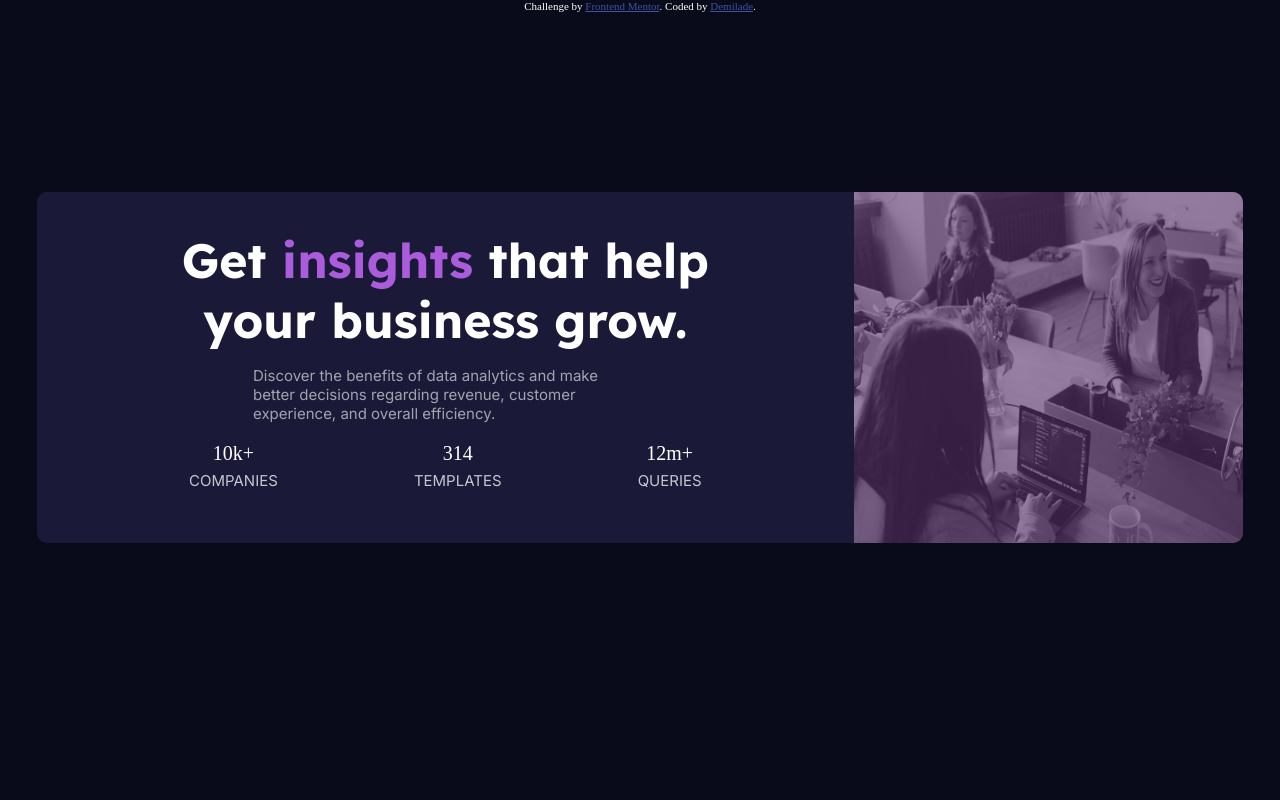
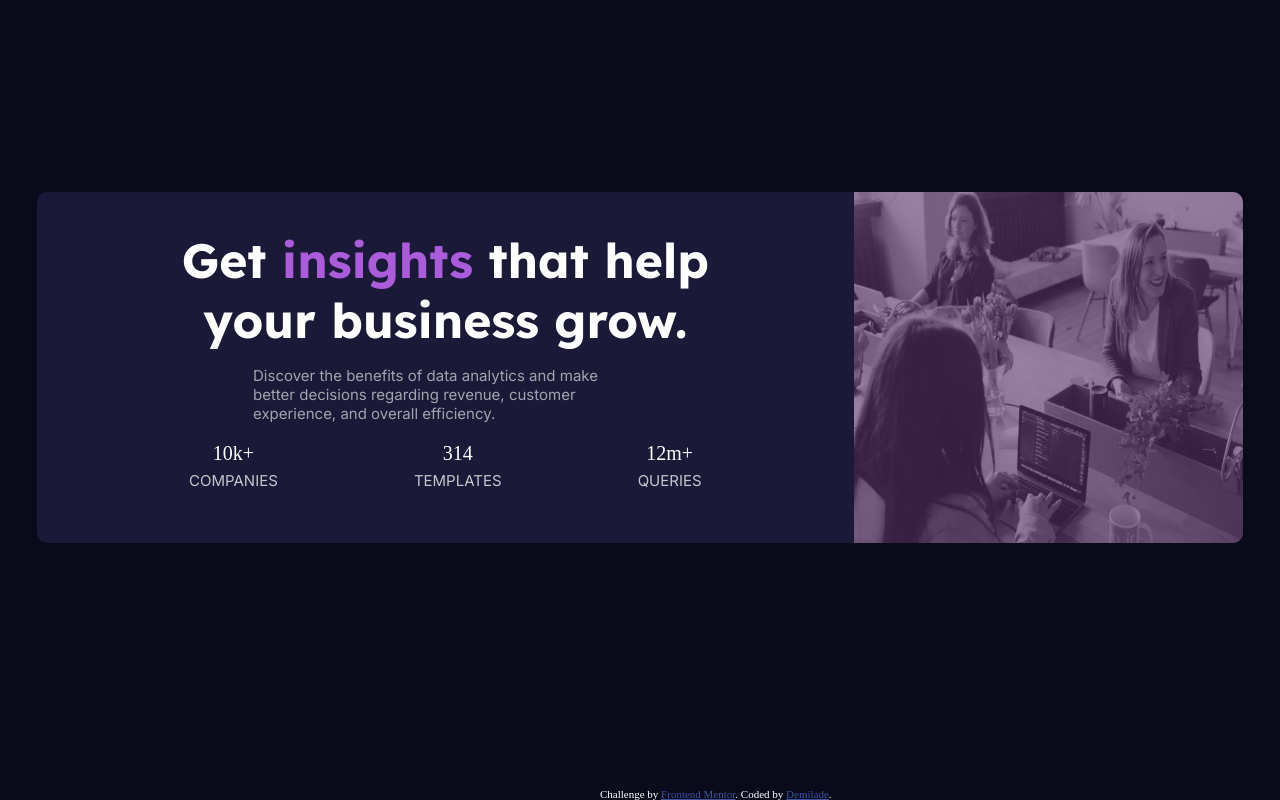
Before and after one commit to Billygotclout/card-component, a plain HTML site: page index.html in a window 1280 px wide. Drawn offline with Linux system fonts and the light colour scheme.

Commit message:
final commit

```diff
--- a/css/style.css
+++ b/css/style.css
@@ -83,6 +83,9 @@ main {
 .attribution {
   font-size: 11px;
   text-align: center;
+  position: absolute;
+  bottom: 0;
+  left: 600px;
 
 }
 .attribution a {
@@ -118,4 +121,5 @@ main {
     display: flex;
     justify-content: space-evenly;
   }
+
 }
```
